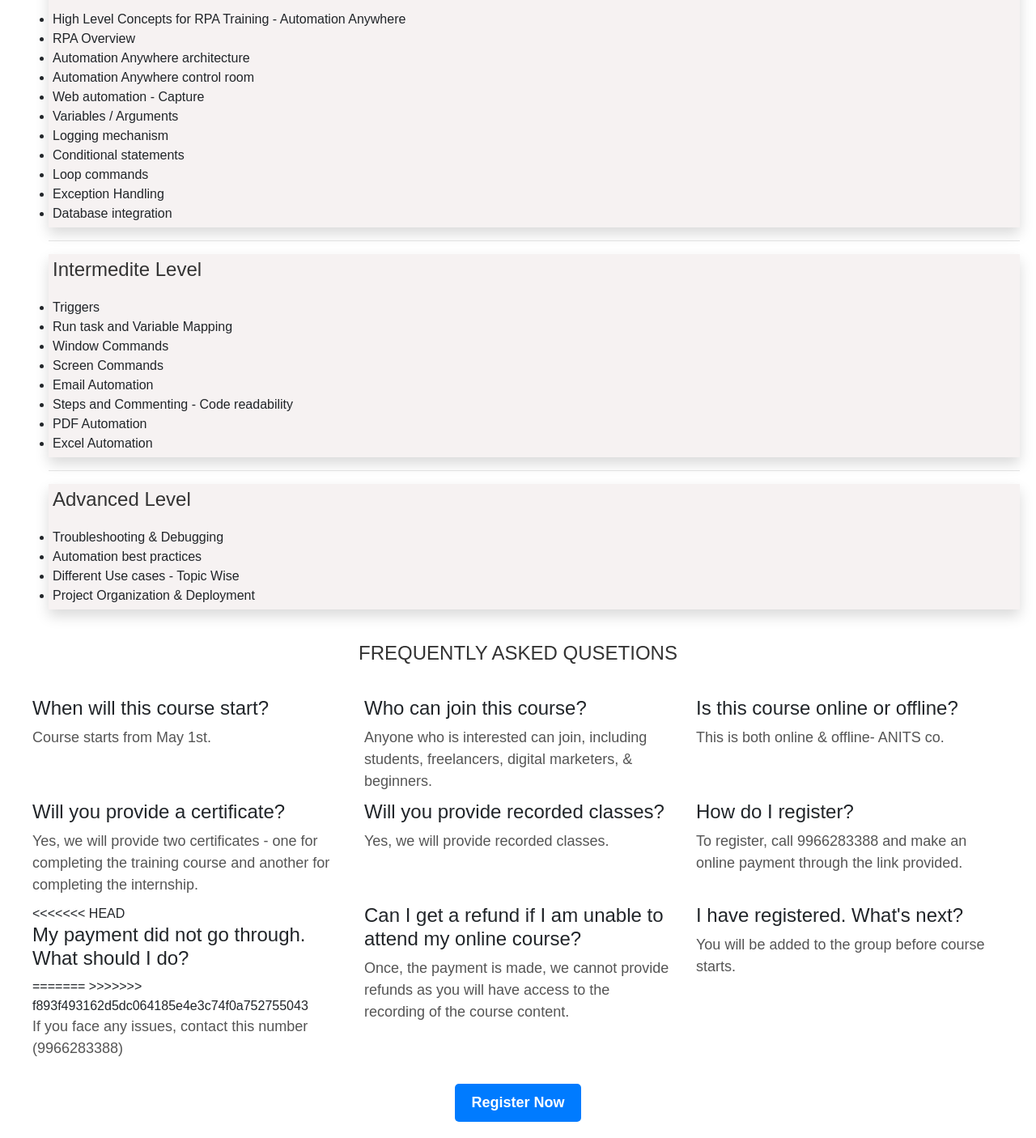
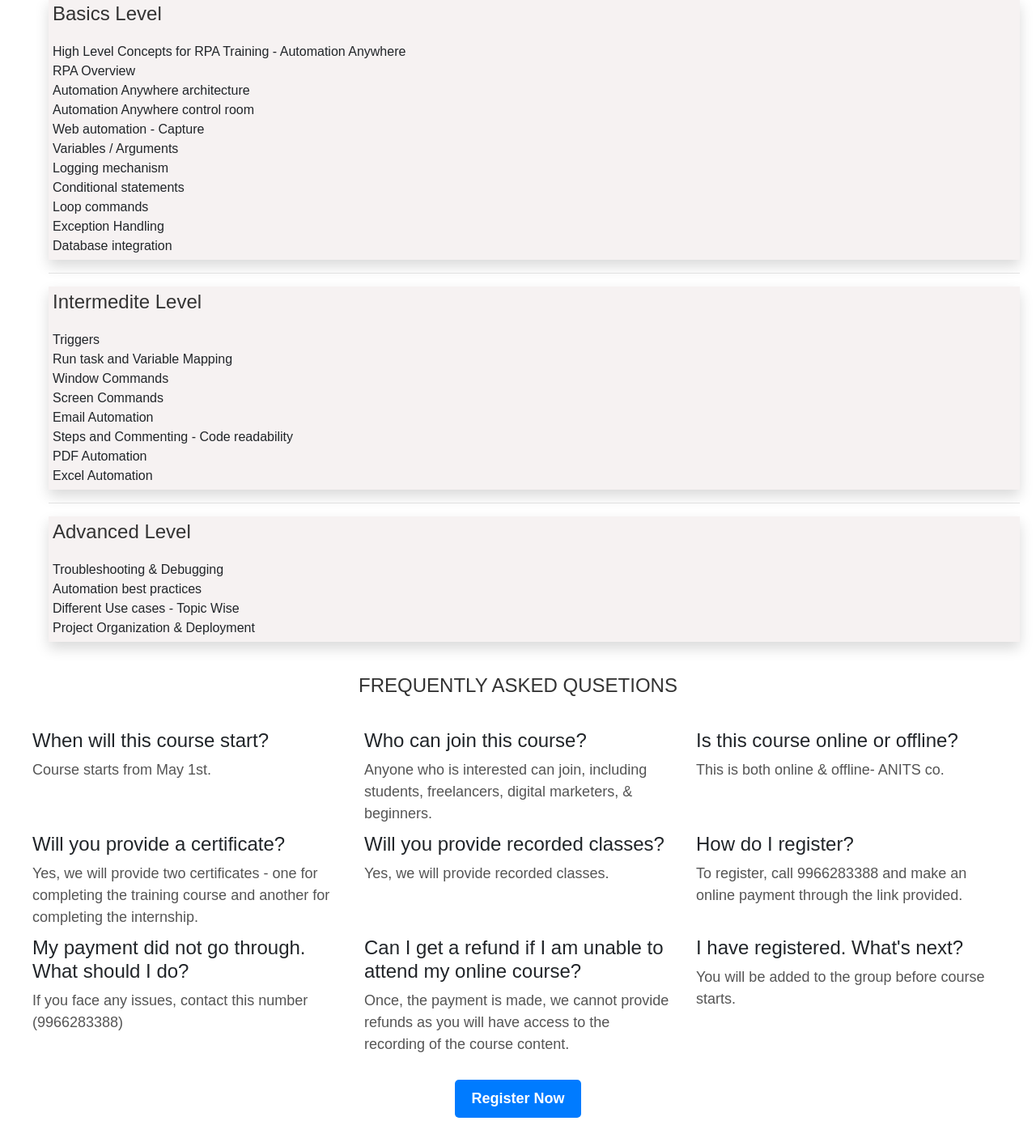
Before and after one commit to SaiSahithPolimera/Robot-Process-Automation-Course, a plain HTML site: page index.html in a window 1280 px wide. Shown: the part 632-2038 px from the top of the page at 81% size. Drawn offline with nearby package versions, Linux system fonts and the light colour scheme.

Commit message:
Fix merge conflict in index.html and styles.css

```diff
--- a/index.html
+++ b/index.html
@@ -144,10 +144,7 @@
 
             <div class="col-12 col-lg-4">
                 <div>
-<<<<<<< HEAD
                     <h4>My payment did not go through. What should I do?</h4>
-=======
->>>>>>> f893f493162d5dc064185e4e3c74f0a752755043
                     <p>If you face any issues, contact this number (9966283388)</p>
                 </div>
             </div>
--- a/styles.css
+++ b/styles.css
@@ -44,12 +44,9 @@
   max-width: 100%;
   height: auto;
 }
-<<<<<<< HEAD
 ul {
   list-style: none;
 }
-=======
->>>>>>> f893f493162d5dc064185e4e3c74f0a752755043
 
 .benefits {
   display: flex;
```
